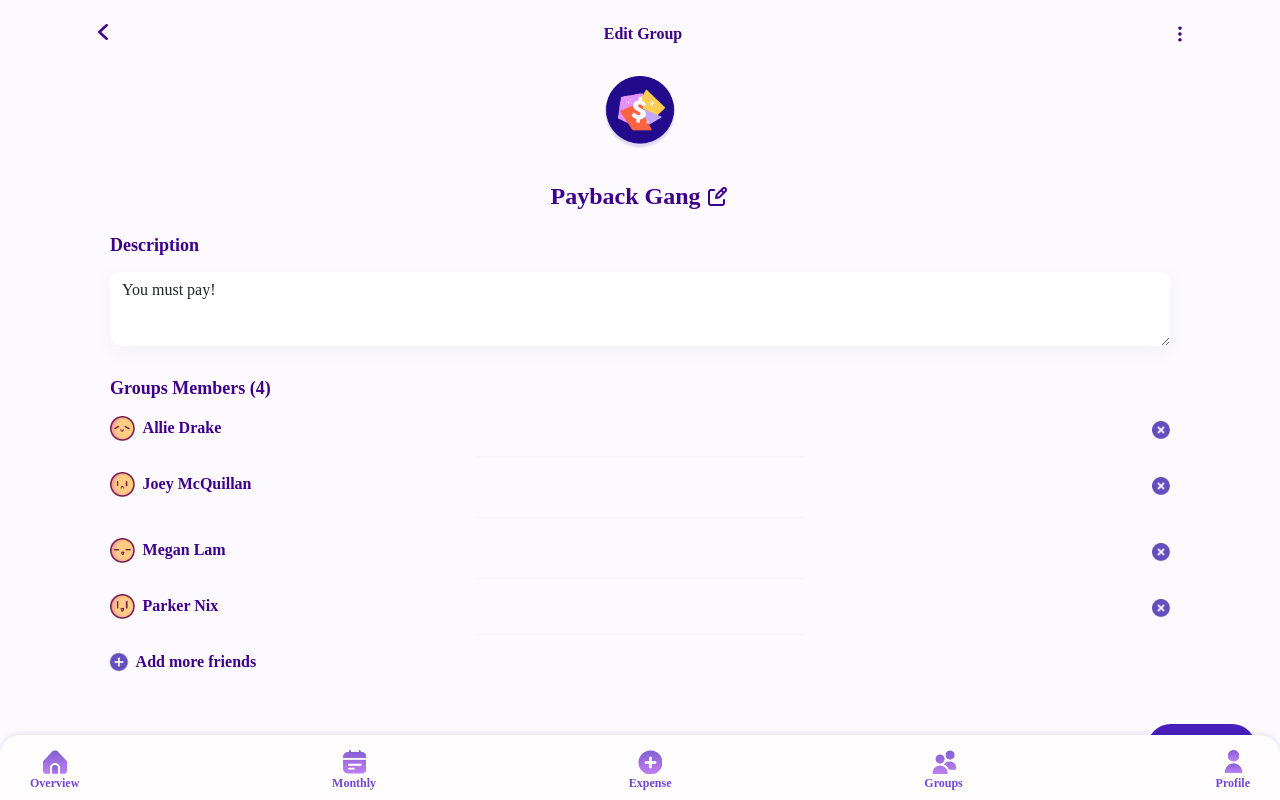
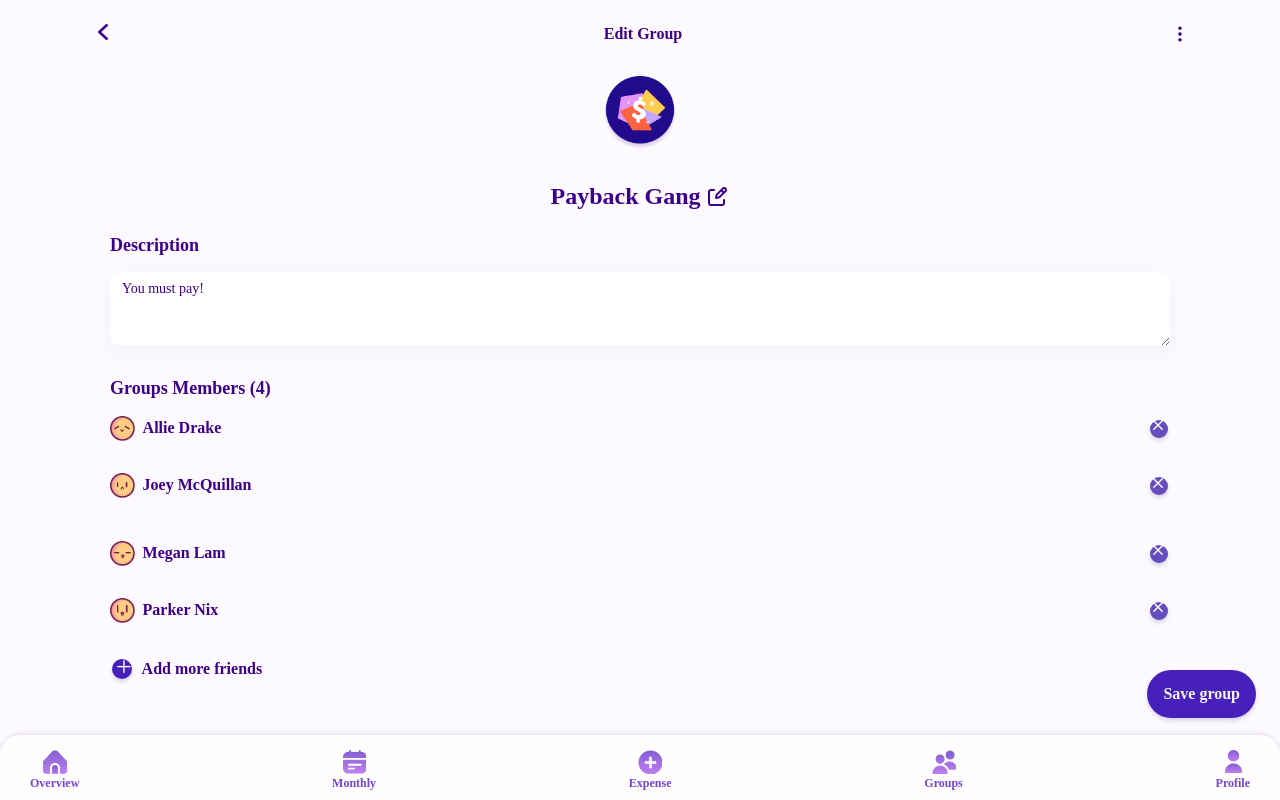
Before and after one commit to ParkerNix/idm263-pcn23, a React (Create React App) app in the folder payback/: page /pages/editgroup in a window 1280 px wide. Built offline with nearby package versions, Linux system fonts and the light colour scheme; a web font is replaced by a local one.

Commit message:
buttons buttons buttons! (and checklist edits)

```diff
--- a/payback/src/index.css
+++ b/payback/src/index.css
@@ -179,7 +179,7 @@ h1, .h1, h2, .h2, h3, .h3, h4, .h4, h5, .h5, h6, .h6, p, .p, a, link, button, in
 
 .btmRightBtn {
   position: fixed;
-  bottom: 16px;
+  bottom: 70px;
   right: 16px;
   padding: 12px 16px;
 }
@@ -353,6 +353,8 @@ margin:0 ;
   border: none;
   border-radius: 10px;
   box-shadow: 0 5px 20px 0 rgba(1, 0, 51, 0.05);
+  color: var(--text-dark-purple);
+  font-size: var(--small-copy);
 }
 
 .groupMembers {
@@ -374,6 +376,53 @@ img.editIcon {
   margin-left: 0.3rem;
 }
 
+button#addFriends {
+  border: none;
+  color: white;
+  padding: 20px;
+  width: 20px;
+  text-align: center;
+  text-decoration: none;
+  display: inline-block;
+  font-size: 16px;
+  margin: 4px 2px;
+  height: 20px;
+  padding: 5.5px;
+}
+
+button#addFriends p {
+  color: white;
+  margin-top: -1.2rem;
+  font-size: 28px;
+  text-align: center;
+  margin-left: -0.1rem;
+}
+
+button#deleteFriends {
+  color: white;
+  background-color: var(--desaturated-purple);
+  padding: 20px;
+  width: 18px;
+  height: 18px;
+  /* text-align: center; */
+  /* text-decoration: none; */
+  /* display: inline-block; */
+  font-size: 16px;
+  margin: 4px 2px;
+  /* height: 20px; */
+  padding: 5.5px;
+}
+
+
+button#deleteFriends p {
+  color: white;
+  margin-top: -1.2rem;
+  font-size: 28px;
+  text-align: center;
+  margin-left: -0.27rem;
+  transform: rotate(-45deg);
+  object-fit:contain;
+}
 
 /* ADD FRIENDS */
 /*
@@ -412,6 +461,7 @@ h1#friendsTitle {
   font-size: var(--small-copy);
   padding-left: 42px;
 }
+
 
 
 
@@ -983,6 +1033,10 @@ margin-top: 5.2px;
   height: .75rem;
 }
 
+/* h2#groupSpending {
+  margin-bottom: 8px;
+} */
+
 /*costBreakdown*/
 
 .categoryTitle {
--- a/payback/src/pages/createGroup/index.jsx
+++ b/payback/src/pages/createGroup/index.jsx
@@ -38,17 +38,18 @@ export const CreateGroup = () => {
                     <div className="description">
                         <h3 className="h5 bold mt-4 mb-3">Description</h3>
                         <div class="form-group">
-                            <textarea class="form-control" rows="5" cols="50" id="comment">Add group description</textarea>
+                            <textarea class="form-control" rows="5" cols="50" id="addGroupDescription">Add group description</textarea>
                           </div>
                     </div>
                     <div className="groupMembers d-flex justify-content-center">
                         <h3 className='h5 bold mb-3'>Groups Members (0)</h3>
                         <div class="checkbox d-flex flex-row gap-2">
-                        <input
+                        {/* <input
                              className='add'
                              type="checkbox"
                              min="0"
-                             />
+                             /> */}
+                             <button id="addFriends"><p>+</p></button>
                              <p className="p demiBold">Add Friends</p>
                           </div>
                           </div>
--- a/payback/src/pages/editgroup/index.jsx
+++ b/payback/src/pages/editgroup/index.jsx
@@ -58,7 +58,7 @@ export const EditGroup = () => {
                                     <p className="p demiBold" id="friendName">Allie Drake</p>
                                     </div>
                                         <div className="addFriend">
-                                            <img src={deletePlaceholder} alt="addFriend" className="deleteFriend"/>
+                                            <button id="deleteFriends"><p>+</p></button>
                                     </div>
                                 </div>
 
@@ -70,7 +70,7 @@ export const EditGroup = () => {
                                     <p className="p demiBold" id="friendName">Joey McQuillan</p>
                                     </div>
                                     <div className="addFriend">
-                                            <img src={deletePlaceholder} alt="addFriend" className="deleteFriend"/>
+                                        <button id="deleteFriends"><p>+</p></button>
                                     </div>
                                 </div>
                                 <hr className="addFriend"></hr>
@@ -81,7 +81,7 @@ export const EditGroup = () => {
                                     <p className="p demiBold" id="friendName">Megan Lam</p>
                                     </div>
                                     <div className="addFriend">
-                                            <img src={deletePlaceholder} alt="addFriend" className="deleteFriend"/>
+                                        <button id="deleteFriends"><p>+</p></button>
                                     </div>
                                 </div>
                                 <hr className="editFriend"></hr>
@@ -92,7 +92,7 @@ export const EditGroup = () => {
                                     <p className="p demiBold" id="friendName">Parker Nix</p>
                                     </div>
                                     <div className="addFriend">
-                                            <img src={deletePlaceholder} alt="addFriend" className="deleteFriend"/>
+                                        <button id="deleteFriends"><p>+</p></button>
                                     </div>
                                 </div>
 
@@ -100,8 +100,8 @@ export const EditGroup = () => {
 
                                 <div className="friendsRow d-flex flex-row justify-content-between">
                                     <div className="friendsName d-flex flex-row align-items-center">
-                                    <img src={deletePlaceholder} alt="smiley" className="add"/>
-                                    <p className="p demiBold" id="friendName">Add more friends</p>
+                                    <button id="addFriends"><p>+</p></button>
+                                        <p className="p demiBold" id="friendName">Add more friends</p>
                                     </div>
                                 </div>
 
--- a/payback/src/pages/viewGroup/index.jsx
+++ b/payback/src/pages/viewGroup/index.jsx
@@ -55,7 +55,7 @@ export const ViewGroup = () => {
                 </div>
                 <div className="row pageTab pb-5">
                     <div className="col pt-3 px-4">
-                        <h2 className='h4 bold mt-3 mb-1'>Group spending</h2>
+                        <h2 className='h4 bold mt-3 mb-2' id="groupSpending">Group spending</h2>
                         <div className ='card'>
                             <div className='card-body'>
                                 <div className='d-flex align-items-top justify-content-between mb-3'>
@@ -84,6 +84,7 @@ export const ViewGroup = () => {
                                     </div>
                                     <div className="groupsCardButton">
                                         <a className='bold line-height' href='#'>View breakdown →</a>
+                                        {/* Need to move this to around the entire card div so that hit box is whole entire card */}
                                     </div>
                                 </div>
                             </div>
```
